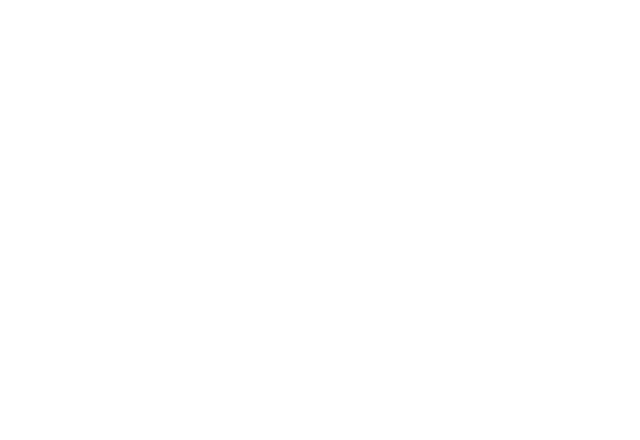
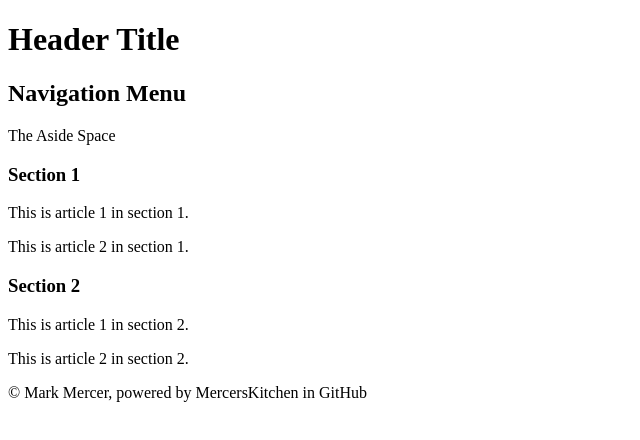
Before and after one commit to Cezar333333/CS10-Q1-Websites-Sandbox, a plain HTML site: page html.lessons/childPages/Template.html in a window 1280 px wide. Shown: the whole page, without its empty margins (0-640 px from the left). Drawn offline with Linux system fonts and the light colour scheme.

Commit message:
Update Template.html

```diff
--- a/html.lessons/childPages/Template.html
+++ b/html.lessons/childPages/Template.html
@@ -1,16 +1,55 @@
 <!DOCTYPE html>
-<html lang="en" dir="ltr">
-  <head>
+ <html lang="en" dir="ltr">
+   <head>
     <meta charset="utf-8">
     <title>Learning HTML</title>
+<!--HI-->
+  <meta name="author" content="Cezar Pletea">
+  <meta name="description" content="Learning HTML by building a website"> <!-- Webpage Description -->
+  <meta name="keywords" content="HTML, Tag, webpage, website, building"> <!-- Key Words for conducting searches in Search Engines -->
+  <meta name="viewport" content="width=device-width, initial-scale=1.0">
+</head>
 
-    <meta name="author" content="Cezar Pletea">
-    <meta name="description" content=""> <!-- Webpage Description -->
-    <meta name="keywords" content=""> <!-- Key Words for conducting searches in Search Engines -->
-    <meta name="viewport" content="width=device-width, initial-scale=1.0">
+   <body>
+      <header><h1>Header Title</h1></header>
 
-  </head>
-  <body>
+      <nav><h2>Navigation Menu</h2></nav>
 
-  </body>
-</html>
+      <aside><p>The Aside Space</p></aside>
+
+      <section>
+      <h3>Section 1</h3>
+
+        <article>
+          <p>This is article 1 in section 1.</p>
+        </article>
+
+        <article>
+          <p>This is article 2 in section 1.</p>
+        </article>
+
+        </section>
+
+        <section>
+
+        <h3>Section 2</h3>
+
+        <article>
+          <p>This is article 1 in section 2.</p>
+        </article>
+
+        <article>
+          <p>This is article 2 in section 2.</p>
+        </article>
+
+        </section>
+
+      </body>
+
+<footer>
+
+  <p>&copy Mark Mercer, powered by MercersKitchen in GitHub</p>
+
+</footer>
+
+ </html>
```
